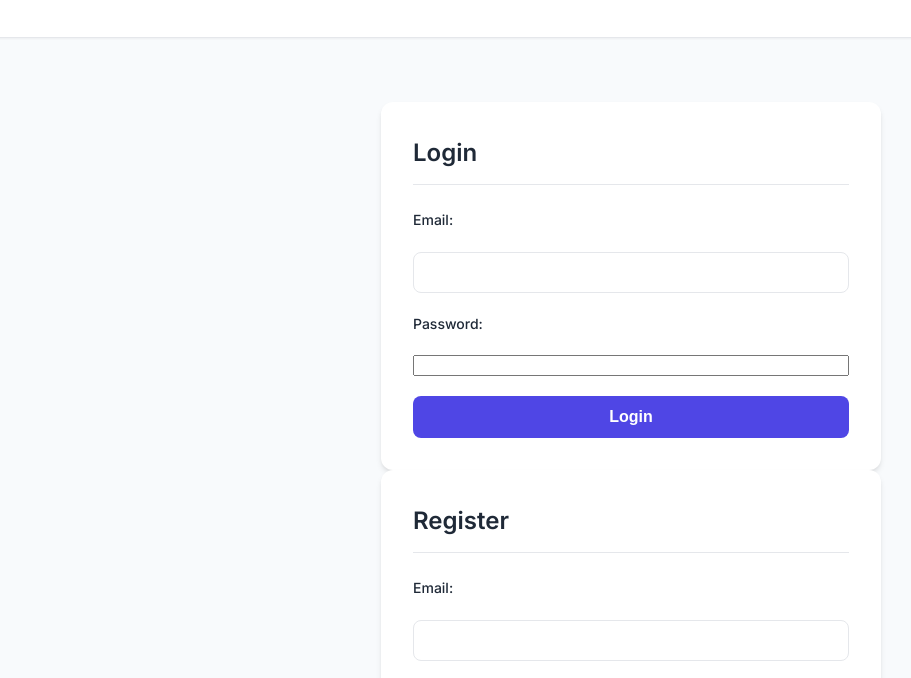
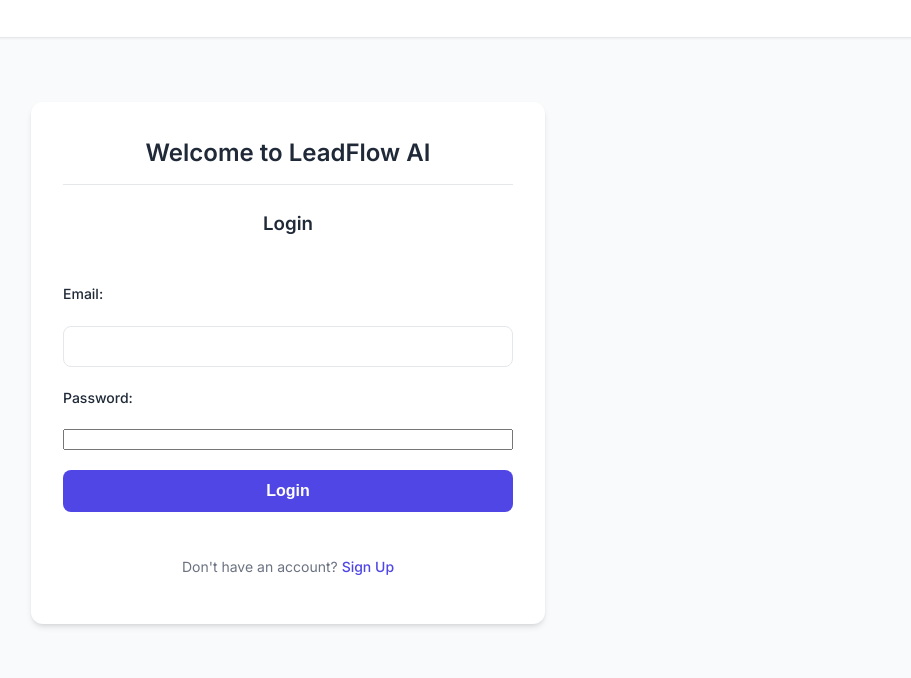
Before and after one commit to owenncampbell/leadflow-ai, a website with bundled scripts: page frontend/index.html in a window 1280 px wide. Shown: the part 108-786 px from the top of the page, without its empty margins (9-920 px from the left). Built offline with nearby package versions, Linux system fonts and the light colour scheme.

Commit message:
feat: Redesign authentication UI
This commit redesigns the frontend login and registration experience based on user feedback.

Key changes include:
- Combined the separate login and registration forms into a single, centered 'auth card' for a cleaner, more professional look.
- Added toggle links to allow users to easily switch between the login and registration views without scrolling.
- Added a welcoming header to the authentication card to provide better context for new users.
- Updated CSS to center the new card and style the toggle links.
- Added JavaScript to handle the form-switching logic.

```diff
--- a/frontend/index.html
+++ b/frontend/index.html
@@ -14,27 +14,31 @@
     </header>
 
     <div id="auth-section" class="main-container">
-        <section id="login">
-            <h2>Login</h2>
+        <section class="auth-card">
+            <h2>Welcome to LeadFlow AI</h2>
+
             <form id="login-form">
+                <h3>Login</h3>
                 <label for="login-email">Email:</label>
                 <input type="email" id="login-email" required>
                 <label for="login-password">Password:</label>
                 <input type="password" id="login-password" required>
                 <button type="submit">Login</button>
+                <p class="auth-toggle">Don't have an account? <a href="#" id="show-register">Sign Up</a></p>
             </form>
-        </section>
-        <section id="register">
-            <h2>Register</h2>
-            <form id="register-form">
+
+            <form id="register-form" style="display: none;">
+                <h3>Register</h3>
                 <label for="register-email">Email:</label>
                 <input type="email" id="register-email" required>
                 <label for="register-password">Password:</label>
                 <input type="password" id="register-password" required>
                 <button type="submit">Register</button>
+                <p class="auth-toggle">Already have an account? <a href="#" id="show-login">Log In</a></p>
             </form>
+
         </section>
-    </main>
+    </div>
 
     <div id="main-content" class="main-container" style="display: none;">
         <section id="lead-input">
--- a/frontend/script.js
+++ b/frontend/script.js
@@ -20,6 +20,8 @@
     const leadsList = document.getElementById('leads-list');
     const authSection = document.getElementById('auth-section');
     const mainContent = document.getElementById('main-content');
+    const showRegisterLink = document.getElementById('show-register');
+    const showLoginLink = document.getElementById('show-login');
 
     // --- State Modifier ---
     function setState(newState) {
@@ -61,6 +63,18 @@
     registerForm.addEventListener('submit', handleRegister);
     logoutButton.addEventListener('click', handleLogout);
     leadForm.addEventListener('submit', handleLeadFormSubmit);
+
+    showRegisterLink.addEventListener('click', (e) => {
+        e.preventDefault();
+        loginForm.style.display = 'none';
+        registerForm.style.display = 'grid';
+    });
+
+    showLoginLink.addEventListener('click', (e) => {
+        e.preventDefault();
+        loginForm.style.display = 'grid';
+        registerForm.style.display = 'none';
+    });
 
     // --- Initial Load ---
     checkAuthStatus();
--- a/frontend/style.css
+++ b/frontend/style.css
@@ -56,8 +56,47 @@
 }
 
 #auth-section {
-    grid-template-columns: 1fr;
-    max-width: 500px;
+    display: flex;
+    justify-content: center;
+    align-items: center;
+    min-height: 70vh;
+}
+
+.auth-card {
+    background-color: var(--surface-color);
+    border-radius: 0.75rem;
+    box-shadow: var(--shadow-md);
+    padding: 2rem;
+    width: 100%;
+    max-width: 450px;
+}
+
+.auth-card h2 {
+    text-align: center;
+}
+
+.auth-card h3 {
+    text-align: center;
+    margin-top: 0;
+    margin-bottom: 1.5rem;
+    font-weight: 600;
+}
+
+.auth-toggle {
+    text-align: center;
+    margin-top: 1.5rem;
+    font-size: 0.875rem;
+    color: var(--text-muted);
+}
+
+.auth-toggle a {
+    color: var(--primary-color);
+    text-decoration: none;
+    font-weight: 500;
+}
+
+.auth-toggle a:hover {
+    text-decoration: underline;
 }
 
 .grid-layout {
```
